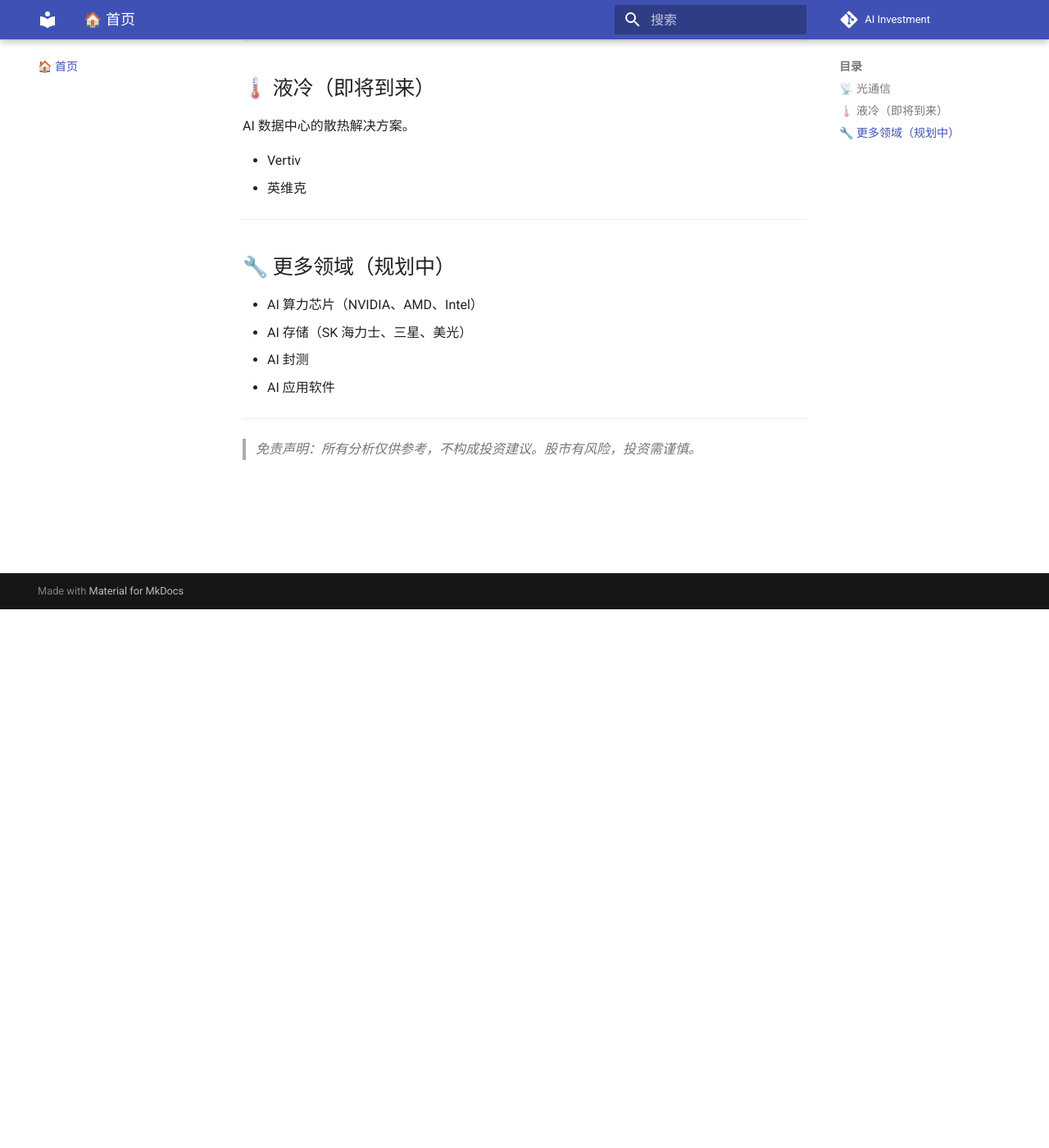
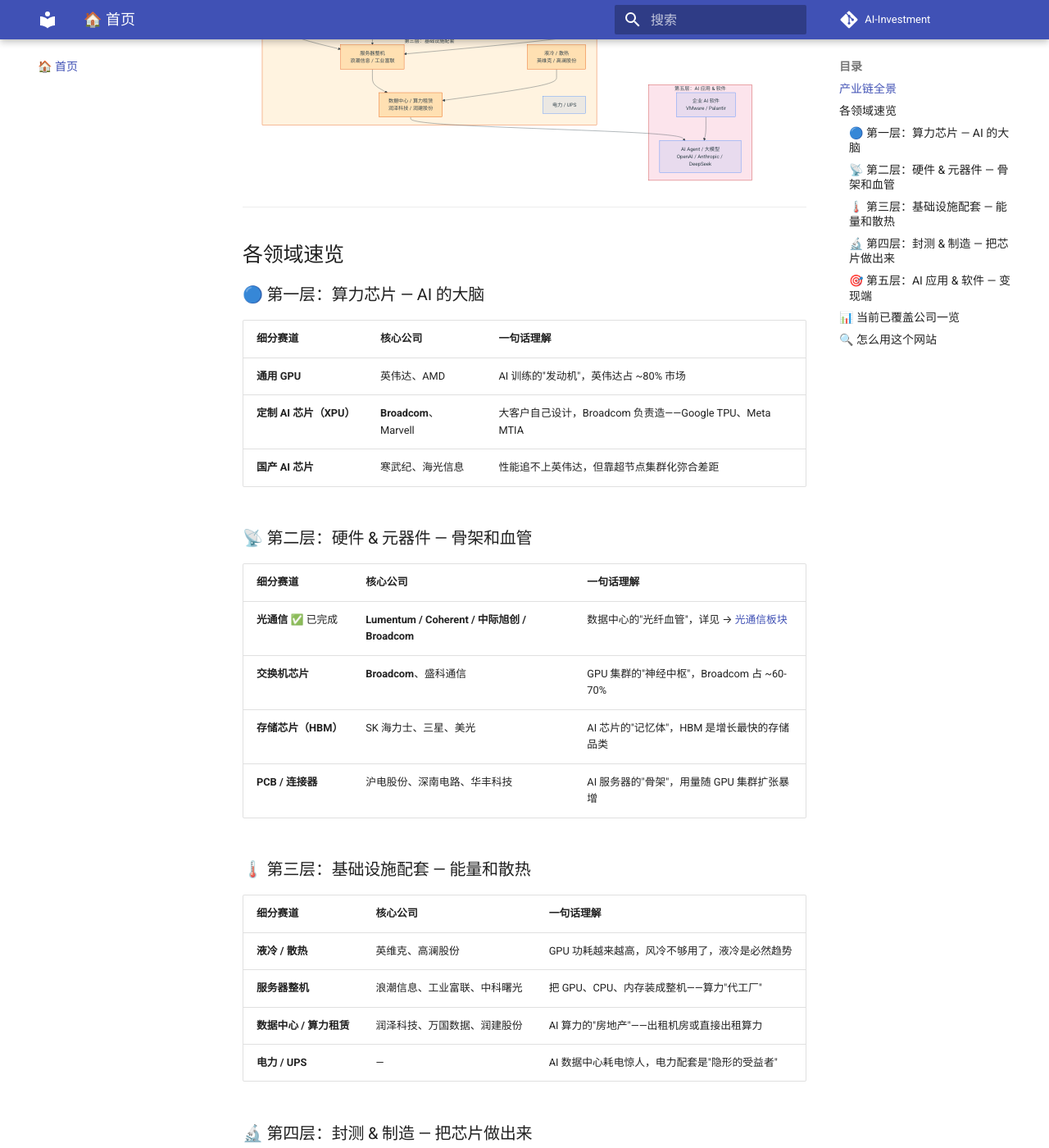
Before and after one commit to QIUZHUOFEI/AI-Investment, an MkDocs documentation site: the page built from docs/index.md, in a window 1280 px wide and 1400 px high, scrolled down 657 px. Shown: the whole window at 82% size. Built offline with MkDocs 1.6.1 and Material for MkDocs 9.7.7, drawn with Linux system fonts in a browser that asks for light colours; comment, search, counter and statistics services are not loaded; some of the changed text lies outside the part shown.

Commit message:
重构网站架构：新增产业链全景图+6个领域总览页面+横向对比页

````diff
--- a/docs/index.md
+++ b/docs/index.md
@@ -1,37 +1,145 @@
 # AI 产业链投资分析
 
-欢迎来到 AI 产业链投资分析平台。这里按领域逐家分析 AI 产业链核心公司，帮你理解产业链位置、竞争格局和投资价值。
+> 从芯片到应用，全景透视 AI 产业链，帮你理解每一家公司在"AI 食物链"中的位置。
 
 ---
 
-## 📡 光通信
+## 产业链全景
 
-AI 数据中心的光互联基础设施，包含光芯片、光模块、DSP 三个核心环节。
+AI 产业链可以分为 **五个层级**，从底层的算力芯片到上层的应用软件。你研究过的公司都分布在其中。
 
-| 公司 | 产业链位置 | 核心看点 |
-|:-----|:----------|:---------|
-| [Lumentum (LITE)](光通信/lumentum.md) | 上游光芯片 | 全球 EML 芯片 50-60% 份额，英伟达 $20亿 战略投资 |
-| [Coherent (COHR)](光通信/coherent.md) | 全栈（芯片+模块） | NVIDIA CPO 核心合作伙伴，垂直整合 |
-| [中际旭创 (300308)](光通信/中际旭创.md) | 中游光模块 | 全球光模块出货量第一，1.6T 市占率 55-60% |
-| [Broadcom (AVGO)](光通信/broadcom.md) | 上游 DSP+交换机芯片 | $2 万亿市值，AI 定制芯片+网络双料王者 |
+```mermaid
+graph TB
+    subgraph L5["第五层：AI 应用 & 软件"]
+        AGENT["AI Agent / 大模型<br/>OpenAI / Anthropic / DeepSeek"]
+        VMWARE["企业 AI 软件<br/>VMware / Palantir"]
+    end
+
+    subgraph L4["第四层：封测 & 制造"]
+        PACK["先进封装（CoWoS）<br/>台积电 / 日月光 / 长电科技"]
+        EQUIP["半导体设备 / 材料"]
+    end
+
+    subgraph L3["第三层：基础设施配套"]
+        COOL["液冷 / 散热<br/>英维克 / 高澜股份"]
+        SERVER["服务器整机<br/>浪潮信息 / 工业富联"]
+        IDC["数据中心 / 算力租赁<br/>润泽科技 / 润建股份"]
+        POWER["电力 / UPS"]
+    end
+
+    subgraph L2["第二层：硬件 & 元器件"]
+        OPTICS["📡 光通信<br/>Lumentum / Coherent<br/>中际旭创 / Broadcom"]
+        SWITCH["交换机 / 网络芯片<br/>Broadcom / 盛科通信"]
+        MEMORY["存储芯片（HBM）<br/>SK 海力士 / 三星 / 美光"]
+        PCB["PCB / 连接器<br/>沪电股份 / 深南电路"]
+    end
+
+    subgraph L1["第一层：算力芯片"]
+        GPU["通用 GPU<br/>英伟达 / AMD"]
+        ASIC["定制 AI 芯片（XPU）<br/>Broadcom / Marvell"]
+        CPU["服务器 CPU<br/>Intel / AMD"]
+        CN_GPU["国产 AI 芯片<br/>寒武纪 / 海光信息"]
+    end
+
+    GPU --> OPTICS
+    GPU --> SWITCH
+    GPU --> MEMORY
+    ASIC --> OPTICS
+    ASIC --> PACK
+    OPTICS --> SERVER
+    SWITCH --> SERVER
+    MEMORY --> GPU
+    SERVER --> IDC
+    COOL --> IDC
+    CPU --> SERVER
+    PACK --> GPU
+    IDC --> AGENT
+    VMWARE --> AGENT
+
+    style L1 fill:#e3f2fd,stroke:#1565c0
+    style L2 fill:#e8f5e9,stroke:#2e7d32
+    style L3 fill:#fff3e0,stroke:#e65100
+    style L4 fill:#f3e5f5,stroke:#6a1b9a
+    style L5 fill:#fce4ec,stroke:#c62828
+
+    style OPTICS fill:#bbdefb,stroke:#1565c0,color:#000
+    style GPU fill:#bbdefb,stroke:#1565c0,color:#000
+    style ASIC fill:#bbdefb,stroke:#1565c0,color:#000
+    style SWITCH fill:#c8e6c9,stroke:#2e7d32
+    style SERVER fill:#ffe0b2,stroke:#e65100
+    style COOL fill:#ffe0b2,stroke:#e65100
+    style MEMORY fill:#c8e6c9,stroke:#2e7d32
+    style IDC fill:#ffe0b2,stroke:#e65100
+```
 
 ---
 
-## 🌡️ 液冷（即将到来）
+## 各领域速览
 
-AI 数据中心的散热解决方案。
+### 🔵 第一层：算力芯片 — AI 的大脑
 
-- Vertiv
-- 英维克
+| 细分赛道 | 核心公司 | 一句话理解 |
+|:---------|:---------|:-----------|
+| **通用 GPU** | 英伟达、AMD | AI 训练的"发动机"，英伟达占 ~80% 市场 |
+| **定制 AI 芯片（XPU）** | **Broadcom**、Marvell | 大客户自己设计，Broadcom 负责造——Google TPU、Meta MTIA |
+| **国产 AI 芯片** | 寒武纪、海光信息 | 性能追不上英伟达，但靠超节点集群化弥合差距 |
+
+### 📡 第二层：硬件 & 元器件 — 骨架和血管
+
+| 细分赛道 | 核心公司 | 一句话理解 |
+|:---------|:---------|:-----------|
+| **光通信** ✅ 已完成 | **Lumentum / Coherent / 中际旭创 / Broadcom** | 数据中心的"光纤血管"，详见 → [光通信板块](光通信/index.md) |
+| **交换机芯片** | **Broadcom**、盛科通信 | GPU 集群的"神经中枢"，Broadcom 占 ~60-70% |
+| **存储芯片（HBM）** | SK 海力士、三星、美光 | AI 芯片的"记忆体"，HBM 是增长最快的存储品类 |
+| **PCB / 连接器** | 沪电股份、深南电路、华丰科技 | AI 服务器的"骨架"，用量随 GPU 集群扩张暴增 |
+
+### 🌡️ 第三层：基础设施配套 — 能量和散热
+
+| 细分赛道 | 核心公司 | 一句话理解 |
+|:---------|:---------|:-----------|
+| **液冷 / 散热** | 英维克、高澜股份 | GPU 功耗越来越高，风冷不够用了，液冷是必然趋势 |
+| **服务器整机** | 浪潮信息、工业富联、中科曙光 | 把 GPU、CPU、内存装成整机——算力"代工厂" |
+| **数据中心 / 算力租赁** | 润泽科技、万国数据、润建股份 | AI 算力的"房地产"——出租机房或直接出租算力 |
+| **电力 / UPS** | — | AI 数据中心耗电惊人，电力配套是"隐形的受益者" |
+
+### 🔬 第四层：封测 & 制造 — 把芯片做出来
+
+| 细分赛道 | 核心公司 | 一句话理解 |
+|:---------|:---------|:-----------|
+| **先进封装（CoWoS）** | 台积电、日月光、长电科技 | AI 芯片需要把 GPU + HBM "粘"在一起，封装是关键 |
+| **半导体设备** | ASML、应用材料 | 造芯片的"工具"，AI 芯片需求拉动设备支出 |
+
+### 🎯 第五层：AI 应用 & 软件 — 变现端
+
+| 细分赛道 | 核心公司 | 一句话理解 |
+|:---------|:---------|:-----------|
+| **大模型厂商** | OpenAI、Anthropic、DeepSeek | AI 能力的提供者，Token 的生产方 |
+| **企业 AI 基础设施** | **Broadcom（VMware）** | 让企业能在自己的服务器上跑 AI 的软件平台 |
+| **AI Agent / 应用** | — | AI 时代的"APP"——还在早期，百花齐放 |
 
 ---
 
-## 🔧 更多领域（规划中）
+## 📊 当前已覆盖公司一览
 
-- AI 算力芯片（NVIDIA、AMD、Intel）
-- AI 存储（SK 海力士、三星、美光）
-- AI 封测
-- AI 应用软件
+| 公司 | 代码 | 领域 | 产业链位置 | 分析状态 |
+|:-----|:-----|:-----|:----------|:---------|
+| **Lumentum** | LITE | 光通信 | 上游 EML 光芯片 | ✅ [已完成](光通信/lumentum.md) |
+| **Coherent** | COHR | 光通信 | 全栈（芯片+模块+CPO） | ✅ [已完成](光通信/coherent.md) |
+| **中际旭创** | 300308 | 光通信 | 中游光模块组装 | ✅ [已完成](光通信/中际旭创.md) |
+| **Broadcom** | AVGO | 光通信 + 算力芯片 | DSP + 交换机 + AI 定制芯片 | ✅ [已完成](光通信/broadcom.md) |
+| **英维克** | — | 液冷 | 数据中心散热 | 📝 待写 |
+| **更多公司...** | — | — | — | 🚧 持续更新中 |
+
+---
+
+## 🔍 怎么用这个网站
+
+| 你的目标 | 看什么 |
+|:---------|:-------|
+| **刚入门，想了解产业链全貌** | 先看首页这张全景图，选一个感兴趣的领域 |
+| **想对比几家公司** | 去 [全产业链对比](对比/index.md) 看横向估值和增速对比 |
+| **深入了解某家公司** | 点击左侧导航栏具体的公司报告 |
+| **想知道投什么方向** | 关注每个领域的"产业链位置"分析，优先看上游客餐 |
 
 ---
 
--- /dev/null
+++ b/docs/存储芯片/index.md
@@ -0,0 +1,34 @@
+# 💾 存储芯片
+
+> AI 芯片的"记忆体"——没有高速存储，再强的 GPU 也得"等数据"。
+
+---
+
+## 产业链位置
+
+存储芯片位于 **第二层（硬件/元器件）**，是 AI 服务器里价值量第二高的组件（仅次于 GPU）。
+
+## 核心品类
+
+| 品类 | 用途 | 核心公司 |
+|:-----|:------|:---------|
+| **HBM（高带宽存储器）** | AI 训练和推理的"主力存储"，直接贴 GPU 旁边 | **SK 海力士（领先）**、三星、美光 |
+| **DDR5** | 服务器内存 | 三星、SK 海力士、美光 |
+| **NAND / SSD** | 数据存储 | 三星、SK 海力士、美光 |
+
+## 为什么 HBM 最重要？
+
+- HBM 直接贴在 GPU 旁边（通过 CoWoS 封装），解决 GPU "吃不饱数据"的问题
+- 每一块英伟达 H100/B200 都需要搭配 **6-8 颗 HBM**
+- HBM 市场 2026 年预计 **> $300 亿**，SK 海力士占 ~50% 份额
+- **SK 海力士是英伟达 HBM 的第一供应商**，独家供应 HBM3E
+
+## 关键趋势
+
+- **HBM4 即将到来**：2026 年 HBM4 标准确定，2027-2028 量产
+- **存储厂商的周期性**：存储天生是周期股，但 AI 需求正在"熨平"周期
+- **国产替代**：长鑫存储还在追赶，短期内不影响全球格局
+
+---
+
+> 🚧 **尚未撰写详细公司报告**，后续计划覆盖：SK 海力士、三星、美光
--- /dev/null
+++ b/docs/对比/index.md
@@ -0,0 +1,73 @@
+# 📊 全产业链对比
+
+> 把已覆盖的公司放在一起横向对比，帮你快速定位哪家更便宜、哪家增长更快、哪家护城河更深。
+
+---
+
+## 一、当前已覆盖公司
+
+### 光通信四巨头
+
+| 维度 | Lumentum (LITE) | Coherent (COHR) | 中际旭创 (300308) | Broadcom (AVGO) |
+|:-----|:---------------|:----------------|:-----------------|:----------------|
+| **产业链位置** | 上游 EML 芯片 | 全栈（芯片+模块+CPO） | 中游模块组装 | DSP+交换机+AI 芯片 |
+| **市值** | ~$770 亿 | ~$740 亿 | ~¥1.20 万亿（~$1670 亿）| **~$2.02 万亿** |
+| **营收（TTM）** | ~$25 亿 | ~$66 亿 | ~¥510 亿（~$70 亿）| **~$693 亿** |
+| **营收增速** | **+90%** | +21% | **+192%** | +29% |
+| **毛利率** | **47.9%** | 39.6% | 46.1% | **~75%** |
+| **PS（TTM）** | **~26x** | ~11x | ~23x | ~23x |
+| **Forward PE** | ~60x | ~35x | ~63x | **~30x** |
+| **核心护城河** | EML 芯片双寡头 | 全产业链垂直整合 | 1.6T 全球第一 + 客户锁定 | 交换机 60-70% 份额 + VMware |
+| **最大风险** | 估值泡沫（PE 300x） | 增速慢于同行 | 英伟达占 60% 收入 | Google 占 AI 收入 78% |
+| **写完了吗** | ✅ | ✅ | ✅ | ✅ |
+
+### 一句话选谁
+
+| 你的偏好 | 可能更适合 |
+|:---------|:----------|
+| **求稳妥，要大公司** | Broadcom — $2 万亿，30x Forward PE，交换机护城河极深 |
+| **追求高弹性** | 中际旭创 — 增速 +192%，但风险也最大（英伟达依赖） |
+| **认为"贵有贵的道理"** | Lumentum — 增速 +90%，PS 26x 但确实是最稀缺的环节 |
+| **喜欢捡便宜** | Coherent — PS 仅 11x，板块最便宜，但增速也最慢 |
+
+---
+
+## 二、哪些公司在产业链里"不可替代"最高
+
+按 **"如果这家公司明天没了，AI 产业链会受到多大影响"** 排序：
+
+| 公司 | 不可替代性 | 为什么 |
+|:-----|:----------|:-------|
+| **Broadcom** | ⭐⭐⭐⭐⭐ | 全球 60-70% 的数据中心交换机芯片用它，短期内谁也补不上 |
+| **Lumentum** | ⭐⭐⭐⭐ | EML 芯片双寡头，但 Coherent 可以补上部分产能 |
+| **Coherent** | ⭐⭐⭐⭐ | 全栈能力强，但每个环节都不是独一无二的 |
+| **中际旭创** | ⭐⭐⭐ | 全球第一，但新易盛、Coherent 也在追赶 |
+
+---
+
+## 三、哪些领域正在"爆发期" vs "早期"
+
+| 阶段 | 领域 | 特点 |
+|:-----|:-----|:------|
+| **🔥 爆发期（业绩已在兑现）** | 光模块（800G/1.6T）| 增速 100%+，毛利率持续提升，订单排到 2028 |
+| **🔥 爆发期** | AI 定制芯片（XPU）| Broadcom AI 收入 +106% 且还在加速 |
+| **🌱 爬坡期（即将放量）** | 液冷散热 | 渗透率正在突破 50%，但业绩还在爬坡 |
+| **🌱 爬坡期** | 交换机（Scale-up） | 超节点架构推动交换机用量暴增，2026 是元年 |
+| **🌱 爬坡期** | HBM 存储 | 跟着 GPU 走，海力士/三星已经在大量出货 |
+| **🪴 早期（还在布局）** | Token 工厂 / 算力租赁 | 模式刚跑通，但公司基本面参差不齐 |
+| **🪴 早期** | CPO（共封装光学）| 2027 年才可能大规模商用，但专利布局已经开始 |
+
+---
+
+## 四、按估值逻辑分类
+
+| 公司类型 | 主要看什么 | 对应公司 |
+|:---------|:----------|:---------|
+| **业绩爆发期（利润爬坡）** | **PS + Forward PE** | Lumentum、中际旭创、Coherent |
+| **稳定盈利+高增长** | **Forward PE + FCF yield** | Broadcom |
+| **转型期（利润没跟上）** | **PS + 订单 backlog** | 润建股份等 Token 工厂 |
+| **即将放量期** | **PS + 行业渗透率** | 英维克（液冷） |
+
+---
+
+> *免责声明：以上分析仅供参考，不构成投资建议。股市有风险，投资需谨慎。*
--- /dev/null
+++ b/docs/算力基础设施/index.md
@@ -0,0 +1,37 @@
+# 🏭 算力基础设施
+
+> AI 算力的"房地产"——数据中心 + 算力租赁，是 AI 时代的新基建。
+
+---
+
+## 产业链位置
+
+算力基础设施位于 **第三层（基础设施配套）**，是把算力芯片变成可服务的"最后一环"。
+
+## 两个方向
+
+### 方向一：IDC（数据中心）—— 出租机房和机柜
+
+| 公司 | 定位 | 核心逻辑 |
+|:-----|:------|:---------|
+| **润泽科技** | 国内 IDC 龙头 | 绑定字节等大客户，机柜量国内第一 |
+| 万国数据 | 国内 IDC 龙头 | 服务云厂商为主，近年来增速放缓 |
+| 奥飞数据 | IDC + 算力平台 | 受益于 AI 算力需求增长 |
+
+### 方向二：算力租赁 / Token 工厂 —— 出租算力本身
+
+| 公司 | 定位 | 核心逻辑 |
+|:-----|:------|:---------|
+| **润建股份** | **Token 工厂先行者** | 自建万卡集群，按 Token 量计费，模式创新 |
+| 宏景科技 | 全球化 Token 工厂 | 算力服务收入占 89%，面向全球客户 |
+
+## 为什么 Token 工厂是新的东西？
+
+传统模式：按月租裸金属服务器，不管用不用都付钱
+Token 模式：按实际消耗的 Token 量计费，像交水电费一样
+
+这本质上是 **"算力从资产→公共事业"** 的转变，跟国家推的"算力网"政策方向一致。
+
+---
+
+> 🚧 **尚未撰写详细公司报告**，后续计划覆盖：润建股份、润泽科技
--- a/mkdocs.yml
+++ b/mkdocs.yml
@@ -1,10 +1,9 @@
-# AI Investment 分析报告
-
-site_name: AI Investment
-site_description: AI 产业链投资分析报告
+site_name: AI 产业链投资分析
+site_description: AI 产业链投资分析报告 — 从芯片到应用，全景透视
 site_author: AI Agent
-repo_url: https://github.com/your-repo/ai-investment
-repo_name: AI Investment
+site_url: https://QIUZHUOFEI.github.io/AI-Investment/
+repo_url: https://github.com/QIUZHUOFEI/AI-Investment
+repo_name: AI-Investment
 
 theme:
   name: material
@@ -16,11 +15,16 @@
     - navigation.tabs
     - navigation.sections
     - navigation.top
+    - navigation.indexes
     - search.suggest
     - content.code.copy
 
 markdown_extensions:
-  - pymdownx.superfences
+  - pymdownx.superfences:
+      custom_fences:
+        - name: mermaid
+          class: mermaid
+          format: !!python/name:pymdownx.superfences.fence_code_format
   - pymdownx.tabbed
   - pymdownx.emoji
   - pymdownx.highlight
@@ -29,8 +33,13 @@
   - admonition
   - footnotes
   - tables
+  - attr_list
+  - md_in_html
   - toc:
       permalink: true
+
+extra_javascript:
+  - https://cdn.jsdelivr.net/npm/mermaid@11/dist/mermaid.min.js
 
 nav:
   - 🏠 首页: index.md
@@ -40,3 +49,17 @@
     - Coherent (COHR): 光通信/coherent.md
     - 中际旭创 (300308): 光通信/中际旭创.md
     - Broadcom (AVGO): 光通信/broadcom.md
+  - 🔵 算力芯片:
+    - 领域总览: 算力芯片/index.md
+  - 💾 存储芯片:
+    - 领域总览: 存储芯片/index.md
+  - 🌡️ 液冷/散热:
+    - 领域总览: 液冷/index.md
+  - 🖥️ 服务器/整机:
+    - 领域总览: 服务器/index.md
+  - 🏭 算力基础设施:
+    - 领域总览: 算力基础设施/index.md
+  - 🔬 封装/PCB:
+    - 领域总览: 封装PCB/index.md
+  - 📊 全产业链对比:
+    - 领域总览: 对比/index.md
````
Also changed, not shown: docs/封装PCB/index.md (added, +40 -0 lines), docs/服务器/index.md (added, +37 -0 lines), docs/液冷/index.md (added, +39 -0 lines), docs/算力芯片/index.md (added, +35 -0 lines).
